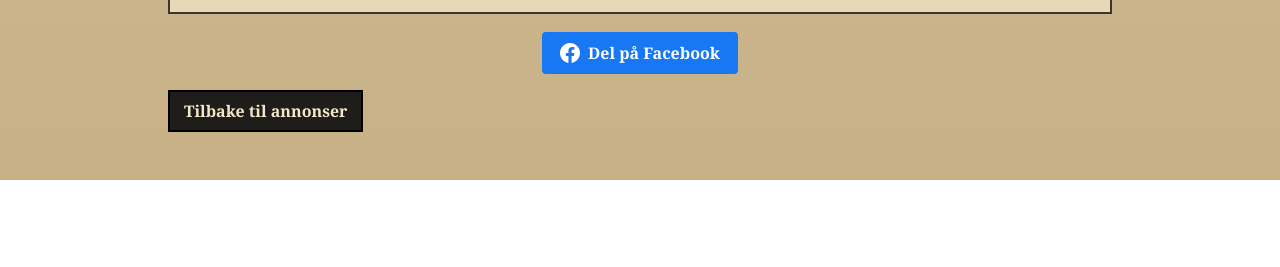
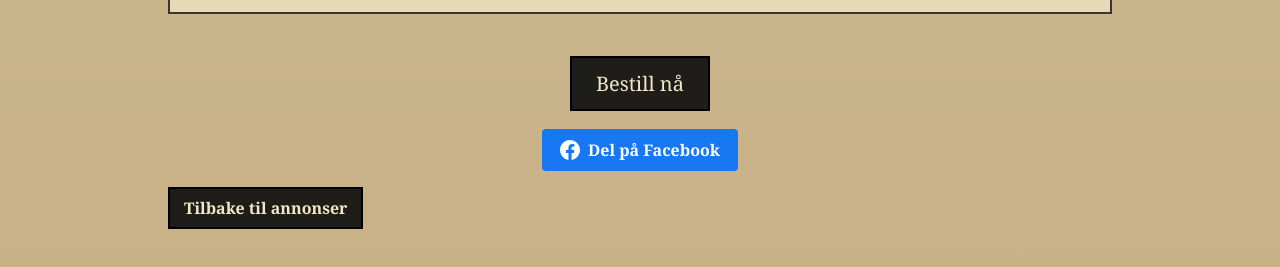
Before and after one commit to Lilith959/kjop-en-bowler, a website built with Vite: page ad-fomo.html in a window 1280 px wide. Shown: the part 907-1174 px from the top of the page. Before the commit the page ends 1087 px from the top, so only its background shows below. Built offline with nearby package versions, Linux system fonts and the light colour scheme.

Commit message:
Add order buttons to ad pages

```diff
--- a/ad-fomo.html
+++ b/ad-fomo.html
@@ -25,6 +25,9 @@
       <img src="Img/Oppdatert.png" alt="Fomo annonse" />
     </div>
     <div class="ad-share">
+      <a href="ad-bowler-hatt.html" class="cta">Bestill nå</a>
+    </div>
+    <div class="ad-share">
       <a href="#" class="facebook-share-btn" onclick="event.preventDefault();window.open('https://www.facebook.com/sharer/sharer.php?u='+encodeURIComponent(location.href),'fb','width=600,height=400')">
         <svg width="20" height="20" viewBox="0 0 24 24" fill="currentColor"><path d="M24 12.073c0-6.627-5.373-12-12-12s-12 5.373-12 12c0 5.99 4.388 10.954 10.125 11.854v-8.385H7.078v-3.47h3.047V9.43c0-3.007 1.792-4.669 4.533-4.669 1.312 0 2.686.235 2.686.235v2.953H15.83c-1.491 0-1.956.925-1.956 1.874v2.25h3.328l-.532 3.47h-2.796v8.385C19.612 23.027 24 18.062 24 12.073z"/></svg>
         Del på Facebook
```
Also changed, not shown: ad-bowler-hatt.html (+3 -0 lines), ad-diy-downs.html (+3 -0 lines), ad-kjekke-men.html (+3 -0 lines), ad-krim-pluss.html (+3 -0 lines), ad-main-character.html (+3 -0 lines), ad-mistanke-premium.html (+3 -0 lines), ad-paskepremium.html (+3 -0 lines), ad-pastand.html (+3 -0 lines), ad-pause-pust.html (+3 -0 lines), ad-rent-a-kill.html (+3 -0 lines), ad-spenning.html (+3 -0 lines).
